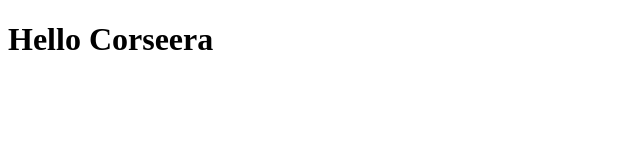
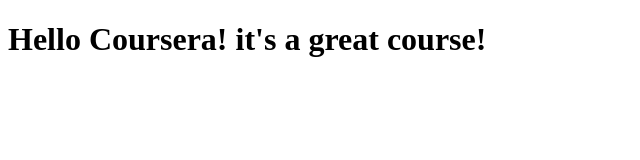
Before and after one commit to varsha2106/coursera-test, a plain HTML site: page site/index.html in a window 1280 px wide. Shown: the whole page, without its empty margins (0-640 px from the left). Drawn offline with Linux system fonts and the light colour scheme.

Commit message:
Small addition to our page content

```diff
--- a/site/index.html
+++ b/site/index.html
@@ -4,6 +4,6 @@
 	<title>Hello Courseera</title>
 </head>
 <body>
-<h1>Hello Corseera</h1>
+<h1>Hello Coursera! it's a great course!</h1>
 </body>
 </html>
```
